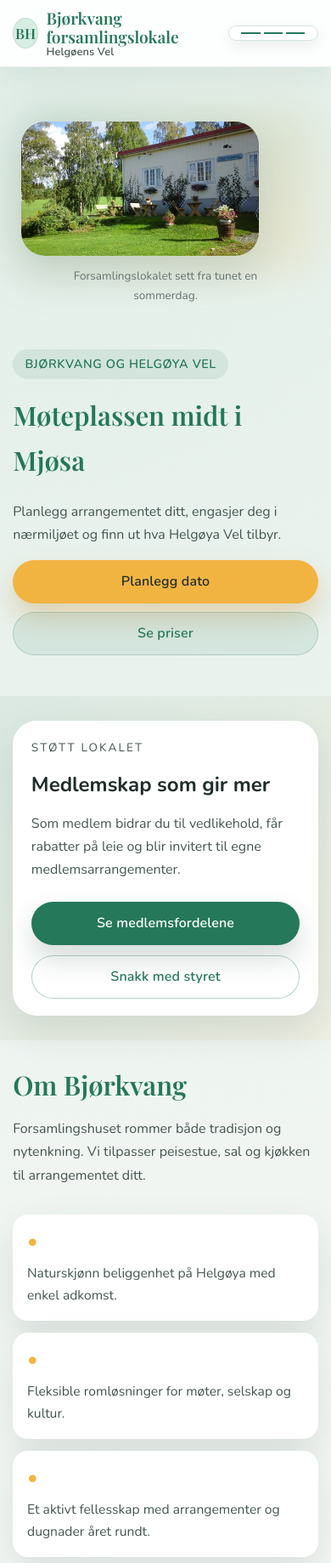
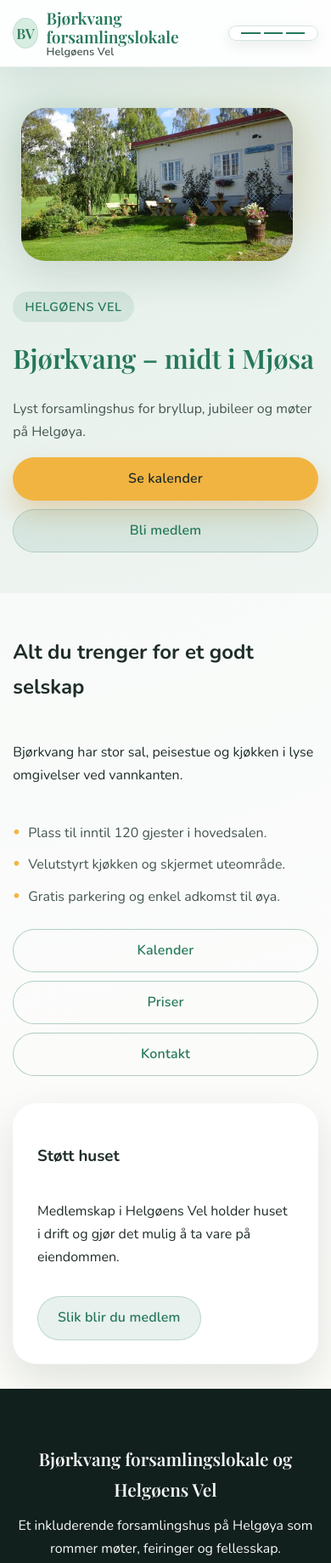
Before and after one commit to oyvind3/bjorkvang, a plain HTML site: page index.html in a window 390 px wide. Shown: the top 1839 px of the page at 85% size. Drawn offline with nearby package versions, Linux system fonts and the light colour scheme.

Commit message:
Streamline homepage content

```diff
--- a/index.html
+++ b/index.html
@@ -13,7 +13,7 @@
         <div class="container nav-container">
             <div class="branding">
                 <a class="logo" href="index.html">
-                    <span class="logo-mark" aria-hidden="true">BH</span>
+                    <span class="logo-mark" aria-hidden="true">BV</span>
                     <span class="logo-text">
                         <span class="logo-title">Bjørkvang forsamlingslokale</span>
                         <span class="logo-subtitle">Helgøens Vel</span>
@@ -43,86 +43,45 @@
     <section class="page-hero" aria-labelledby="hero-title">
         <div class="container hero-inner">
             <div class="hero-content">
-                <span class="hero-eyebrow">Bjørkvang og Helgøya Vel</span>
-                <h1 id="hero-title">Møteplassen midt i Mjøsa</h1>
-                <p>Planlegg arrangementet ditt, engasjer deg i nærmiljøet og finn ut hva Helgøya Vel tilbyr.</p>
+                <span class="hero-eyebrow">Helgøens Vel</span>
+                <h1 id="hero-title">Bjørkvang – midt i Mjøsa</h1>
+                <p>Lyst forsamlingshus for bryllup, jubileer og møter på Helgøya.</p>
                 <div class="hero-actions">
-                    <a class="button accent" href="booking.html">Planlegg dato</a>
-                    <a class="button secondary" href="produkter.html">Se priser</a>
+                    <a class="button accent" href="booking.html">Se kalender</a>
+                    <a class="button secondary" href="medlemskap.html">Bli medlem</a>
                 </div>
             </div>
-            <figure class="hero-media">
-                <img src="images/bjorkvang-sommer.png" alt="Bjørkvang forsamlingslokale om sommeren">
-                <figcaption class="hero-caption">Forsamlingslokalet sett fra tunet en sommerdag.</figcaption>
-            </figure>
+            <div class="hero-media" aria-hidden="true">
+                <img src="images/bjorkvang-sommer.png" alt="">
+            </div>
         </div>
     </section>
 
     <main class="page-main" id="main-content">
-        <section class="page-section membership-highlight" aria-labelledby="membership-highlight-title">
-            <div class="container">
-                <div class="membership-card">
-                    <div class="membership-card__content">
-                        <p class="eyebrow" id="membership-highlight-title">Støtt lokalet</p>
-                        <h2>Medlemskap som gir mer</h2>
-                        <p>Som medlem bidrar du til vedlikehold, får rabatter på leie og blir invitert til egne medlemsarrangementer.</p>
+        <section class="page-section intro" aria-labelledby="intro-title">
+            <div class="container intro-grid">
+                <article class="intro-content">
+                    <h2 id="intro-title">Alt du trenger for et godt selskap</h2>
+                    <p>Bjørkvang har stor sal, peisestue og kjøkken i lyse omgivelser ved vannkanten.</p>
+                    <ul class="simple-list" aria-label="Fasiliteter på Bjørkvang">
+                        <li>Plass til inntil 120 gjester i hovedsalen.</li>
+                        <li>Velutstyrt kjøkken og skjermet uteområde.</li>
+                        <li>Gratis parkering og enkel adkomst til øya.</li>
+                    </ul>
+                    <div class="action-row">
+                        <a class="button ghost" href="booking.html">Kalender</a>
+                        <a class="button ghost" href="produkter.html">Priser</a>
+                        <a class="button ghost" href="kontakt.html">Kontakt</a>
                     </div>
-                    <div class="membership-card__actions">
-                        <a class="button" href="medlemskap.html">Se medlemsfordelene</a>
-                        <a class="button ghost" href="kontakt.html">Snakk med styret</a>
-                    </div>
-                </div>
+                </article>
+                <aside class="note-card" aria-labelledby="note-title">
+                    <h3 id="note-title">Støtt huset</h3>
+                    <p>Medlemskap i Helgøens Vel holder huset i drift og gjør det mulig å ta vare på eiendommen.</p>
+                    <a class="button secondary" href="medlemskap.html">Slik blir du medlem</a>
+                </aside>
             </div>
         </section>
 
-        <section class="page-section">
-            <div class="container">
-                <div class="section-heading">
-                    <h2>Om Bjørkvang</h2>
-                    <p>Forsamlingshuset rommer både tradisjon og nytenkning. Vi tilpasser peisestue, sal og kjøkken til arrangementet ditt.</p>
-                </div>
-                <ul class="feature-list" aria-label="Nøkkelpunkter om Bjørkvang">
-                    <li>Naturskjønn beliggenhet på Helgøya med enkel adkomst.</li>
-                    <li>Fleksible romløsninger for møter, selskap og kultur.</li>
-                    <li>Et aktivt fellesskap med arrangementer og dugnader året rundt.</li>
-                </ul>
-                <div class="action-row">
-                    <a class="button ghost" href="booking.html">Kalender</a>
-                    <a class="button ghost" href="produkter.html">Priser</a>
-                    <a class="button ghost" href="kontakt.html">Kontakt styret</a>
-                </div>
-            </div>
-        </section>
-
-        <section class="page-section">
-            <div class="container info-grid">
-                <article class="info-card">
-                    <h3>Planlegg ditt arrangement</h3>
-                    <p>Skal du arrangere konfirmasjon, bursdag eller møte? Få oversikt over rommene, kapasiteten og praktisk tilrettelegging.</p>
-                    <p><a class="text-link" href="booking.html">Åpne kalender</a></p>
-                </article>
-                <article class="info-card highlight">
-                    <h3>Bli med i fellesskapet</h3>
-                    <p>Som medlem støtter du drift og vedlikehold, får hyggelige rabatter og stemmerett i vellet.</p>
-                    <p><a class="text-link" href="medlemskap.html">Les om medlemsfordeler</a></p>
-                </article>
-                <article class="info-card">
-                    <h3>Finn riktig pakke</h3>
-                    <p>Velg mellom hele huset, peisestuen eller kjøkkenet. Se hva som følger med og hvordan prisene er satt opp.</p>
-                    <p><a class="text-link" href="produkter.html">Utforsk priser</a></p>
-                </article>
-            </div>
-        </section>
-
-        <section class="page-section">
-            <div class="container">
-                <div class="callout">
-                    <h3>Vil du engasjere deg?</h3>
-                    <p>Bjørkvang forsamlingslokale og Helgøens Vel drives av frivillige krefter. Ta kontakt med styret hvis du vil bidra eller har innspill til aktiviteter.</p>
-                    <a class="button" href="kontakt.html">Meld din interesse</a>
-                </div>
-            </div>
-        </section>
     </main>
 
     <footer class="site-footer">
--- a/style.css
+++ b/style.css
@@ -471,7 +471,7 @@ button {
 .hero-media {
     justify-self: center;
     position: relative;
-    width: min(100%, 520px);
+    width: min(100%, 640px);
     margin-inline: auto;
 }
 
@@ -487,7 +487,7 @@ button {
 
 .hero-media img {
     border-radius: var(--radius-lg);
-    max-width: clamp(280px, 40vw, 520px);
+    max-width: clamp(320px, 46vw, 640px);
 }
 
 .hero-media--summary {
@@ -540,6 +540,58 @@ button {
 
 .page-section + .page-section {
     padding-top: 0;
+}
+
+.intro {
+    background: rgba(255, 255, 255, 0.6);
+}
+
+.intro-grid {
+    display: grid;
+    gap: clamp(2rem, 5vw, 3rem);
+    grid-template-columns: repeat(auto-fit, minmax(260px, 1fr));
+    align-items: start;
+}
+
+.intro-content {
+    display: grid;
+    gap: 1.5rem;
+    max-width: 60ch;
+}
+
+.simple-list {
+    list-style: none;
+    margin: 0;
+    padding: 0;
+    display: grid;
+    gap: 0.65rem;
+    color: var(--text-secondary);
+}
+
+.simple-list li {
+    display: flex;
+    gap: 0.6rem;
+}
+
+.simple-list li::before {
+    content: '•';
+    color: var(--accent-500);
+    font-weight: 700;
+    line-height: 1.4;
+}
+
+.note-card {
+    background: var(--surface);
+    border-radius: var(--radius-lg);
+    padding: clamp(1.8rem, 3vw, 2.4rem);
+    box-shadow: var(--shadow-card);
+    display: grid;
+    gap: 1rem;
+    align-content: start;
+}
+
+.note-card .button {
+    justify-self: start;
 }
 
 .section-heading {
@@ -693,7 +745,7 @@ button {
     aspect-ratio: 4 / 3;
 }
 
-.space-card figcaption {
+.space-card__body {
     padding: 1.25rem 1.5rem 1.5rem;
     display: grid;
     gap: 0.5rem;
```
Also changed, not shown: booking.html (+19 -20 lines), kontakt.html (+1 -2 lines), medlemskap.html (+1 -2 lines), nyheter.html (+1 -2 lines), produkter.html (+1 -2 lines), regler.html (+1 -1 lines).
